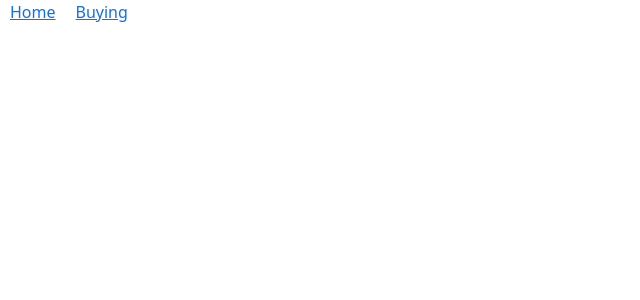
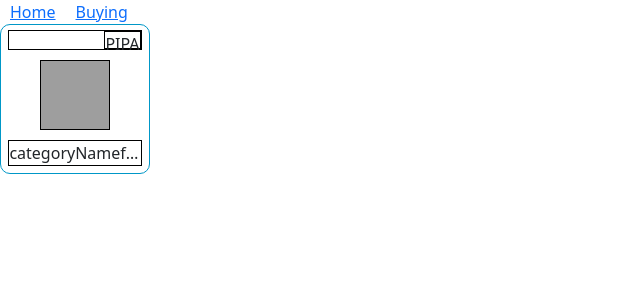
Before and after one commit to bubment/junction2022-gZ2PWMssA, a Vue app in the folder frontend/: page /categories in a window 1280 px wide. Before the commit this address had no page. Shown: the top 300 px of the page, without its empty margins (0-640 px from the left). Built offline with nearby package versions, Linux system fonts and the light colour scheme; grey boxes are pictures that could not be loaded.

Commit message:
category button draft

```diff
--- /dev/null
+++ b/frontend/src/components/CategoryButton.vue
@@ -0,0 +1,60 @@
+<template>
+  <div class="category-button">
+    <div class="check-row">
+      <span v-if="isChecked">PIPA</span>
+    </div>
+    <img src="{{ imgUrl }}" class="category-img">
+    <span class="category-name">{{ categoryName }}</span>
+  </div>
+</template>
+
+<script>
+export default {
+  name: 'CategoryButton',
+  props: {
+    categoryName: String,
+    imgUrl: String,
+    isChecked: Boolean
+  }
+}
+</script>
+
+<style scoped>
+* {
+  border: 1px solid black;
+}
+
+.category-button {
+  display: flex;
+  flex-direction: column;
+  align-items: center;
+  height: 150px;
+  width: 150px;
+  border: 1px solid #0097c7;
+  border-radius: 10px;
+}
+
+.check-row {
+  display: flex;
+  margin-top: 5px;
+  justify-content: flex-end;
+  height: 20px;
+  border: 1px solid black;
+  width: 90%;
+}
+
+.category-img {
+  height: 70px;
+  width: 70px;
+  margin-top: 10px
+}
+
+.category-name {
+  margin-top: 10px;
+  width: 90%;
+  text-align: center;
+  text-overflow: ellipsis;
+  white-space: nowrap;
+  overflow: hidden;
+}
+</style>
--- a/frontend/src/router/index.js
+++ b/frontend/src/router/index.js
@@ -3,6 +3,7 @@ import HomeView from '../views/HomeView.vue'
 import AboutView from '../views/AboutView.vue'
 import BuyingView from '../views/BuyingView.vue'
 import CartView from '../views/CartView.vue'
+import CategoriesView from '../views/CategoriesView.vue'
 import RecommendationsView from '../views/RecommendationsView.vue'
 import MyShoppingList from '../views/MyShoppingList.vue'
 
@@ -18,6 +19,11 @@ const router = createRouter({
       path: '/about',
       name: 'about',
       component: AboutView
+    },
+    {
+      path: '/categories',
+      name: 'categories',
+      component: CategoriesView
     },
     {
       path: '/buying',
--- /dev/null
+++ b/frontend/src/views/CategoriesView.vue
@@ -0,0 +1,8 @@
+<script setup>
+import CategoryButton from '../components/CategoryButton.vue';
+
+</script>
+
+<template>
+    <CategoryButton isChecked="false" categoryName="categoryNamefjsklsjdflkjsdlf" imgUrl=""></CategoryButton>
+</template>
```
